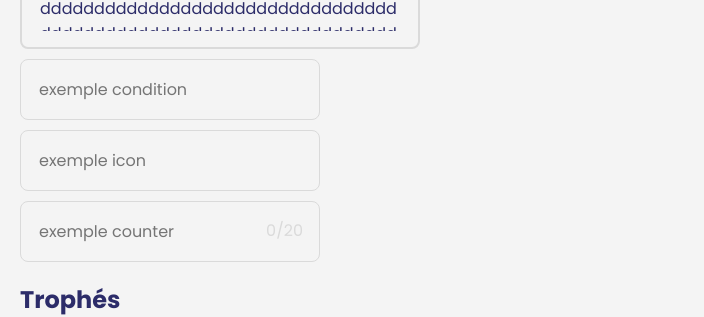
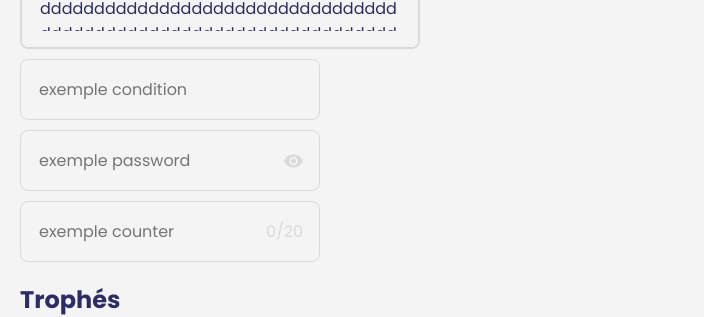
Before and after one commit to Ma-Petite-Planete/ma-petite-librairie, a React (Vite) app: page / in a window 1280 px wide. Shown: the part 1158-1475 px from the top of the page, without its empty margins (0-704 px from the left). Built offline with nearby package versions, Linux system fonts and the light colour scheme; a web font is replaced by a local one.

Commit message:
add hide password

```diff
--- a/src/components/MppInputText/MppInputText.tsx
+++ b/src/components/MppInputText/MppInputText.tsx
@@ -5,6 +5,7 @@ import React, {
   KeyboardEventHandler,
 } from 'react';
 import './mpp_input_text.css';
+import { MppIcons } from '../../utils/MppIcons';
 
 export interface ValidationCondition {
   condition: (value: string) => boolean;
@@ -24,6 +25,7 @@ interface MppInputTextProps {
   onClickErrorMessage?: string;
   readOnly?: boolean;
   onKeyDown?: KeyboardEventHandler<HTMLInputElement>;
+  isPassword?: boolean;
 }
 
 /**
@@ -75,11 +77,13 @@ const MppInputText: React.FC<MppInputTextProps> = ({
   onClickErrorMessage,
   readOnly = false,
   onKeyDown,
+  isPassword = false,
 }) => {
   const [isFocused, setIsFocused] = useState(false);
   const [isFirstEntry, setIsFirstEntry] = useState(onKeyDown ? false : true);
   const [inputValue, setInputValue] = useState(value);
   const [errorMessages, setErrorMessages] = useState<Array<string>>([]);
+  const [showPassword, setShowPassword] = useState(false);
 
   useEffect(() => {
     setInputValue(value);
@@ -133,13 +137,17 @@ const MppInputText: React.FC<MppInputTextProps> = ({
     }
   };
 
+  const handleShowPassword = () => {
+    setShowPassword(!showPassword);
+  };
+
   return (
     <>
       <div
         className={`mpp_input_container ${isFocused && !readOnly ? 'focused' : ''} ${errorMessages.length > 0 && !isFirstEntry && inputValue ? 'error' : ''}`}
       >
         <input
-          type="text"
+          type={showPassword ? 'text' : 'password'}
           placeholder={placeholder}
           value={inputValue}
           onFocus={handleFocus}
@@ -153,6 +161,11 @@ const MppInputText: React.FC<MppInputTextProps> = ({
           <Icon
             className={onClickIcon ? 'input_icon_pointer' : ''}
             onClick={handleIconClick}
+          />
+        ) : isPassword ? (
+          <MppIcons.eye
+            className={`input_icon_pointer ${showPassword ? 'eye_focus' : 'eye_unfocus'}`}
+            onClick={handleShowPassword}
           />
         ) : needCounter ? (
           <span
--- a/src/components/MppInputText/mpp_input_text.css
+++ b/src/components/MppInputText/mpp_input_text.css
@@ -3,6 +3,7 @@
   margin: 10px 0;
   gap: 17px;
   padding: 16px;
+  align-items: center;
   border: 1px solid var(--medium_grey);
   background-color: var(--light_grey);
   border-radius: var(--standard_border_radius);
@@ -44,6 +45,14 @@
   cursor: pointer;
 }
 
+.eye_focus {
+  fill: var(--dark_blue);
+}
+
+.eye_unfocus {
+  fill: var(--medium_grey);
+}
+
 .read_only {
   cursor: not-allowed;
 }
--- a/src/section/InputSection.tsx
+++ b/src/section/InputSection.tsx
@@ -1,5 +1,4 @@
 import { useState } from 'react';
-import { MppIcons } from '../utils/MppIcons';
 import MppInputText from '../components/MppInputText/MppInputText';
 import React from 'react';
 
@@ -48,9 +47,9 @@ const InputDemo: React.FC = () => {
 
       <MppInputText
         value={inputDemoIcon}
-        placeholder={'exemple icon'}
+        placeholder={'exemple password'}
+        isPassword={true}
         onChange={handleChangeDemoIcon}
-        icon={MppIcons.pen}
         onClickIcon={handleIconClick}
       />
 
--- a/src/utils/MppIcons.tsx
+++ b/src/utils/MppIcons.tsx
@@ -31,6 +31,7 @@ import { ReactComponent as bubble } from '../ressources/icons/bubble.svg';
 import { ReactComponent as trophee_gp } from '../ressources/icons/trophee_gp.svg';
 import { ReactComponent as valid } from '../ressources/icons/valid.svg';
 import { ReactComponent as invalid } from '../ressources/icons/invalid.svg';
+import { ReactComponent as eye } from '../ressources/icons/eye.svg';
 
 export const MppIcons = {
   pen: pen,
@@ -66,4 +67,5 @@ export const MppIcons = {
   tropheeGp: trophee_gp,
   valid: valid,
   invalid: invalid,
+  eye: eye,
 } as const;
```
Also changed, not shown: src/ressources/icons/eye.svg (added).
